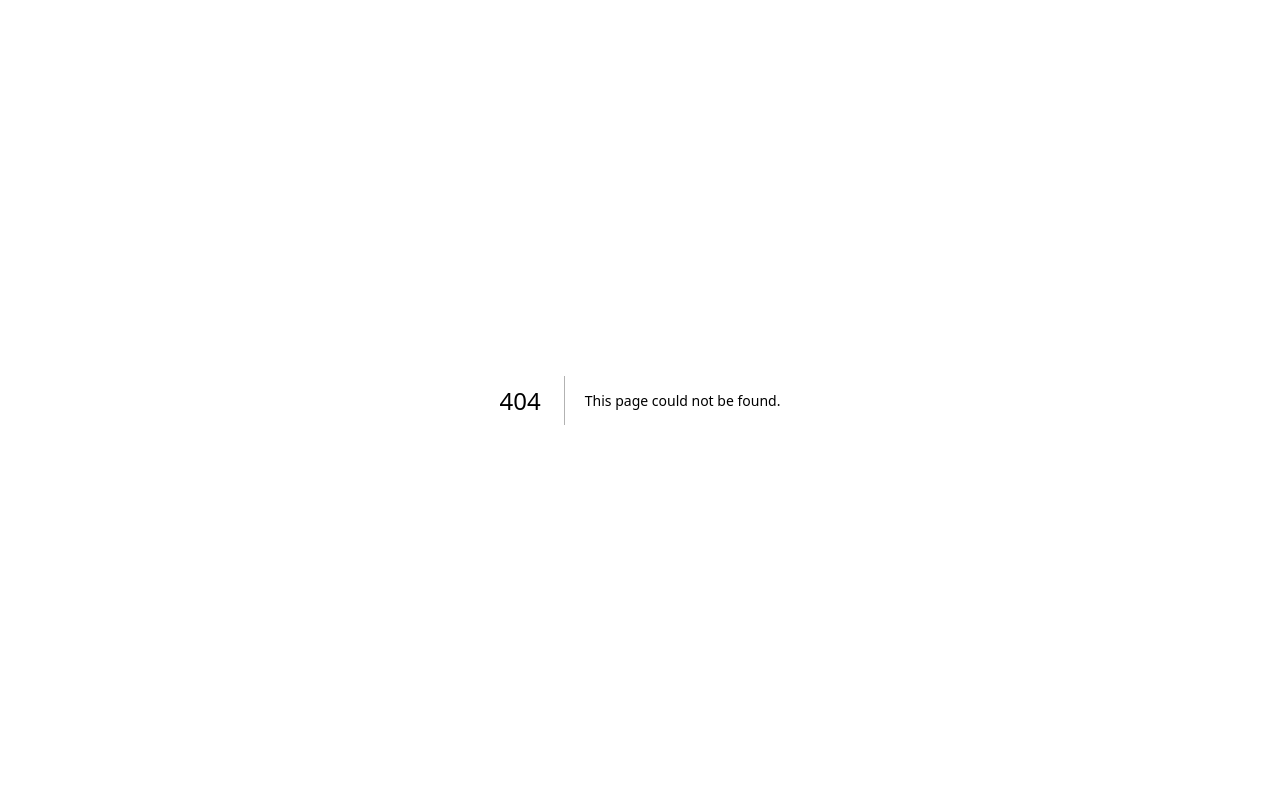
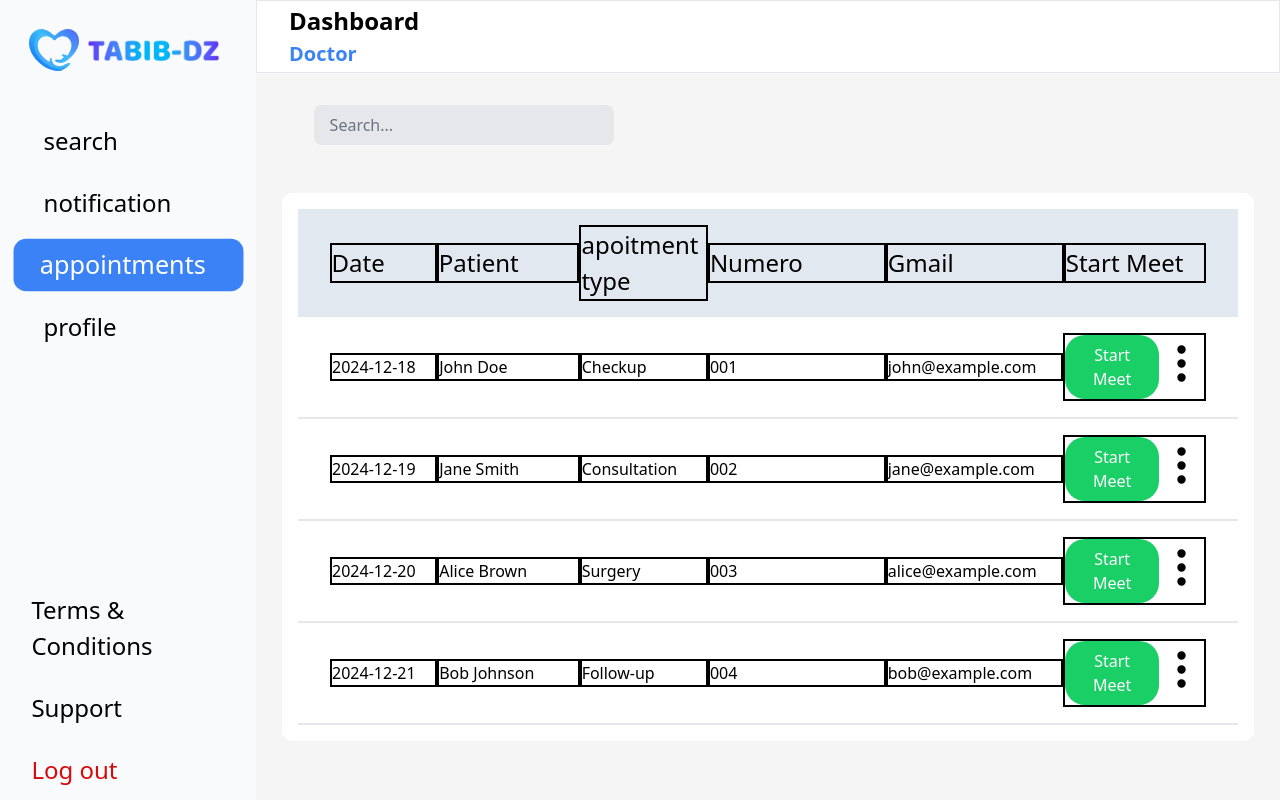
Before and after one commit to bouabca/DZtabib, a Next.js app: page /pages/dashPat/appointments in a window 1280 px wide. Before the commit this address had no page. Built offline with nearby package versions, Linux system fonts and the light colour scheme.

Commit message:
patient apoitments

```diff
--- a/app/pages/dashDoc/profile/page.tsx
+++ b/app/pages/dashDoc/profile/page.tsx
@@ -234,7 +234,7 @@ const Profile: React.FC = () => {
               />
               <span className="text-gray-500 text-lg">Drag & Drop your certificate here</span>
               <span className="text-gray-400 text-sm">or</span>
-              <button onClick={handleFileChange} className="text-blue-500 text-sm">Browse Files</button>
+              <button className="text-blue-500 text-sm">Browse Files</button>
             </div>
           ) : (
             <div
--- /dev/null
+++ b/app/pages/dashPat/appointments/page.tsx
@@ -0,0 +1,44 @@
+"use client"
+import React, { useState } from "react";
+import AppointmentList from "../../../../components/docdashComp/list";
+import Dashhead from "../../../../components/docdashComp/dashHead"
+const Apoitments = () => {
+  const [search, setSearch] = useState(""); // State for search input
+
+  const appointments = [
+    { id: "4", date: "2024-12-18", patient: "John Doe", type: "Checkup", number: "001", email: "john@example.com" },
+    { id: "5", date: "2024-12-19", patient: "Jane Smith", type: "Consultation", number: "002", email: "jane@example.com" },
+    { id: "6", date: "2024-12-20", patient: "Alice Brown", type: "Surgery", number: "003", email: "alice@example.com" },
+    { id: "7", date: "2024-12-21", patient: "Bob Johnson", type: "Follow-up", number: "004", email: "bob@example.com" },
+    // Add more entries as needed
+  ];
+
+  // Filter appointments based on the search input
+  const filteredAppointments = appointments.filter((appointment) =>
+    appointment.patient.toLowerCase().startsWith(search.toLowerCase())
+  );
+
+  return (
+    <div className="overflow-x-visible">
+      <input
+        type="text"
+        placeholder="Search..."
+        className="w-[90%] md:w-[300px] h-[40px] rounded-lg m-8 bg-gray-200 text-gray-600 placeholder-gray-500 px-4 focus:outline-none focus:ring-2 mr-[8%] focus:ring-gray-400"
+        value={search}
+        onChange={(e) => setSearch(e.target.value)} // Update search input on change
+      />
+      <div className="overflow-x-scroll ">
+      <div className="p-4 m-4  rounded-[10px] overflow-y-visible  lg:w-full  mx-auto    bg-white">
+
+        <Dashhead></Dashhead>
+
+        {/* Pass the filtered appointments to AppointmentList */}
+        <AppointmentList appointments={filteredAppointments} />
+      </div>
+      </div>
+
+    </div>
+  );
+};
+
+export default Apoitments;
```
